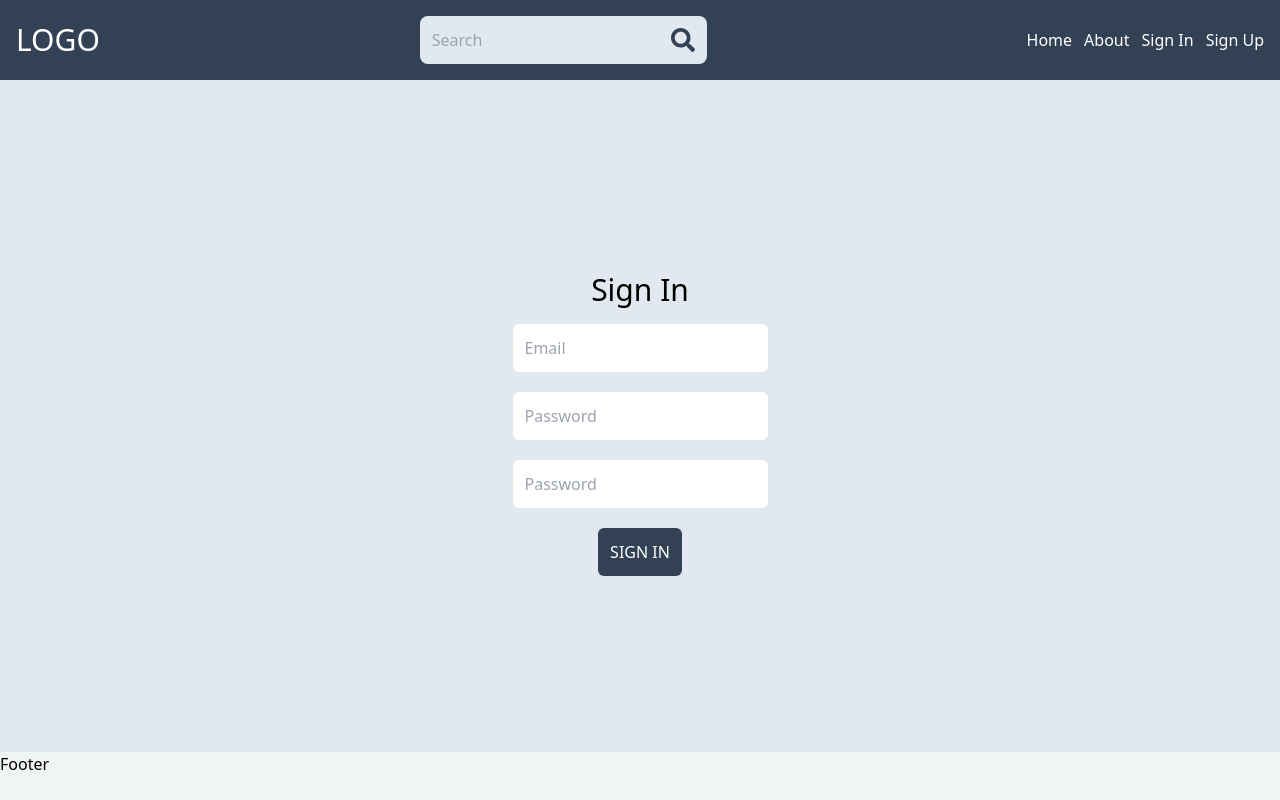
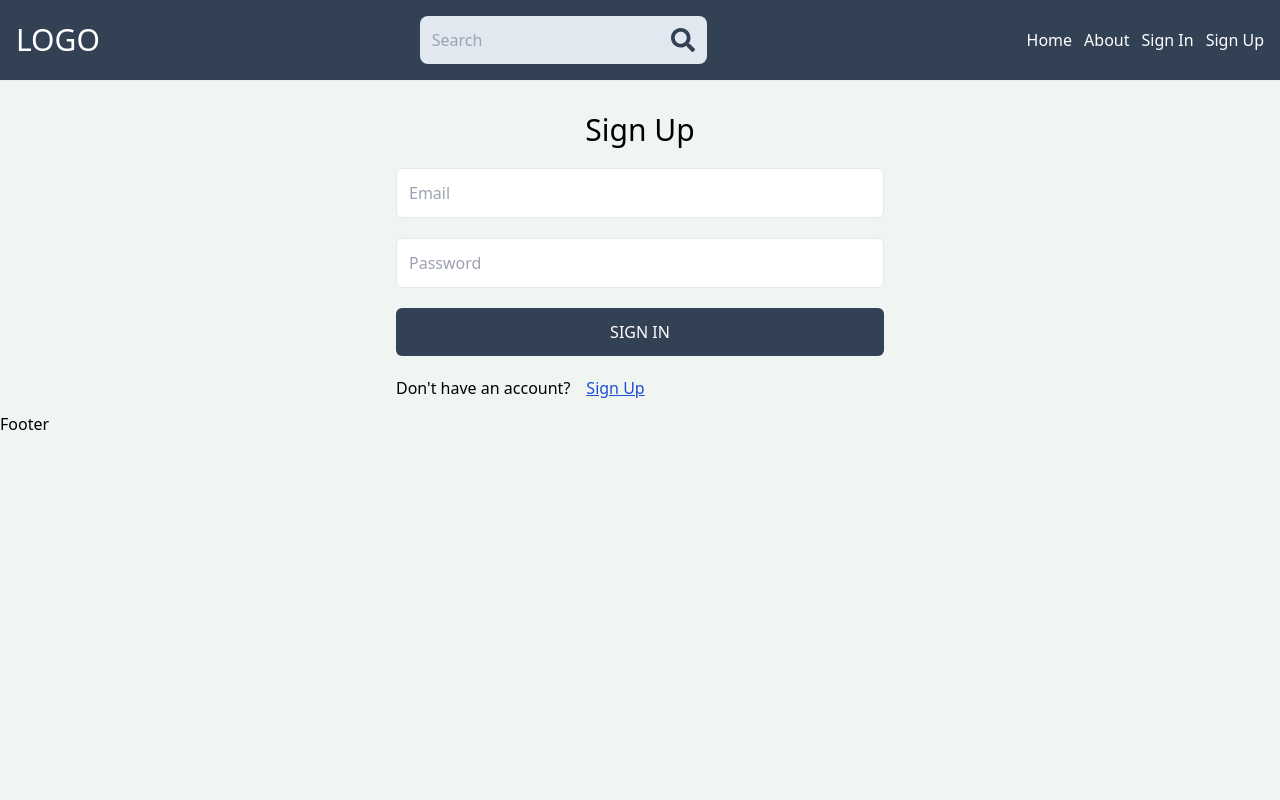
Before and after one commit to roshan-lama-dev/KaamKotha, a React (Vite) app in the folder client/: page /sign-in in a window 1280 px wide. Built offline with nearby package versions, Linux system fonts and the light colour scheme.

Commit message:
Sign In Api integrated

```diff
--- a/client/src/pages/SignIn.jsx
+++ b/client/src/pages/SignIn.jsx
@@ -1,29 +1,82 @@
+import { useState } from "react";
+import { Link, useNavigate } from "react-router-dom";
+
 export const SignIn = () => {
+  const navigate = useNavigate();
+  const [formData, setFormData] = useState({});
+
+  const [errorMessage, setError] = useState(null);
+  const [loading, setLoading] = useState(false);
+  const handleOnChange = (e) => {
+    setFormData({
+      ...formData,
+      [e.target.id]: e.target.value,
+    });
+  };
+
+  const handleSubmit = async (e) => {
+    e.preventDefault();
+    // before request we set the loading to true
+    try {
+      setLoading(true);
+      const res = await fetch("/api/auth/signin", {
+        method: "POST",
+        headers: {
+          "Content-Type": "application/json",
+        },
+        body: JSON.stringify(formData),
+      });
+
+      const data = await res.json();
+      if (data.success === false) {
+        setError(data.message);
+        setLoading(false);
+        return;
+      }
+      setLoading(false);
+      setError(null);
+      navigate("/sign-in");
+      console.log(data);
+    } catch (error) {
+      setLoading(false);
+      setError(error.message);
+    }
+  };
   return (
-    <div className=" justify-center py-44 flex-col bg-slate-200 ">
-      <div className="">
-        <p className="text-3xl text-center my-4">Sign In</p>
-        <form className="flex flex-col gap-5 justify-center items-center ">
+    <div className="p-3 max-w-lg mx-auto">
+      <h1 className="text-3xl text-center my-5">Sign Up</h1>
+      <form onSubmit={handleSubmit} className="flex flex-col gap-5  ">
         <input
-            type="text"
-            className="outline-slate-500 p-3 rounded-md"
+          type="email"
+          className="outline-slate-500 border p-3 rounded-md"
           placeholder="Email"
+          id="email"
+          onChange={handleOnChange}
         />
         <input
           type="password"
-            className="outline-slate-500 p-3 rounded-md"
+          className="outline-slate-500 border p-3 rounded-md"
           placeholder="Password"
+          id="password"
+          onChange={handleOnChange}
         />
-          <input
-            type="password"
-            className="outline-slate-500 p-3 rounded-md"
-            placeholder="Password"
-          />
-          <button className="bg-slate-700 p-3 rounded-md text-white uppercase ">
-            Sign In
+
+        <button
+          disabled={loading}
+          className="bg-slate-700 p-3 rounded-md text-white uppercase hover:opacity-95 disabled:opacity-80"
+        >
+          {loading ? "Loading...." : "Sign In"}
         </button>
       </form>
+
+      <div className="flex gap-4 mt-5">
+        <span>Don&apos;t have an account?</span>
+        <Link to="/sign-up">
+          <p className="text-blue-700 underline">Sign Up</p>
+        </Link>
       </div>
+
+      {errorMessage && <p className="text-red-500 mt-5">{errorMessage}</p>}
     </div>
   );
 };
```
Lines whose indentation alone changed are shown as unchanged.
